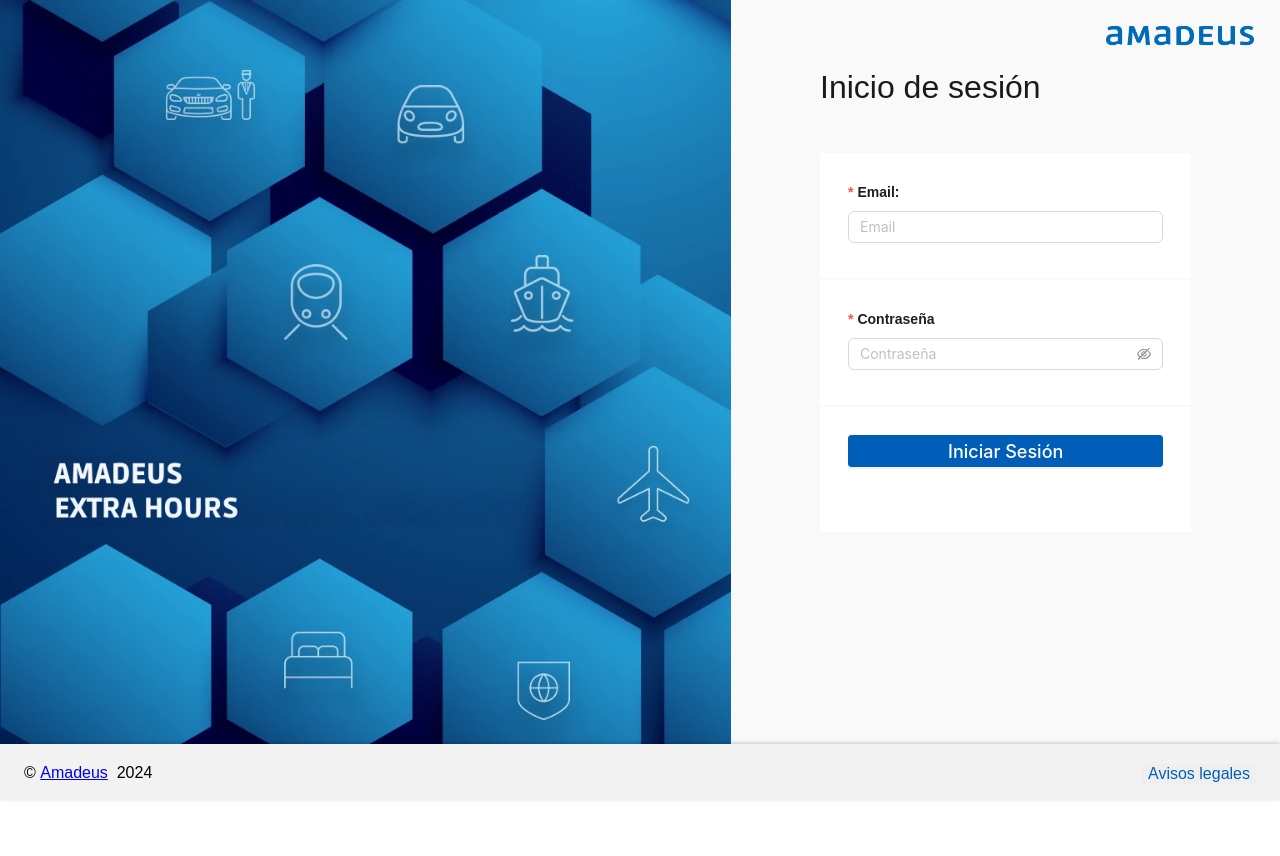
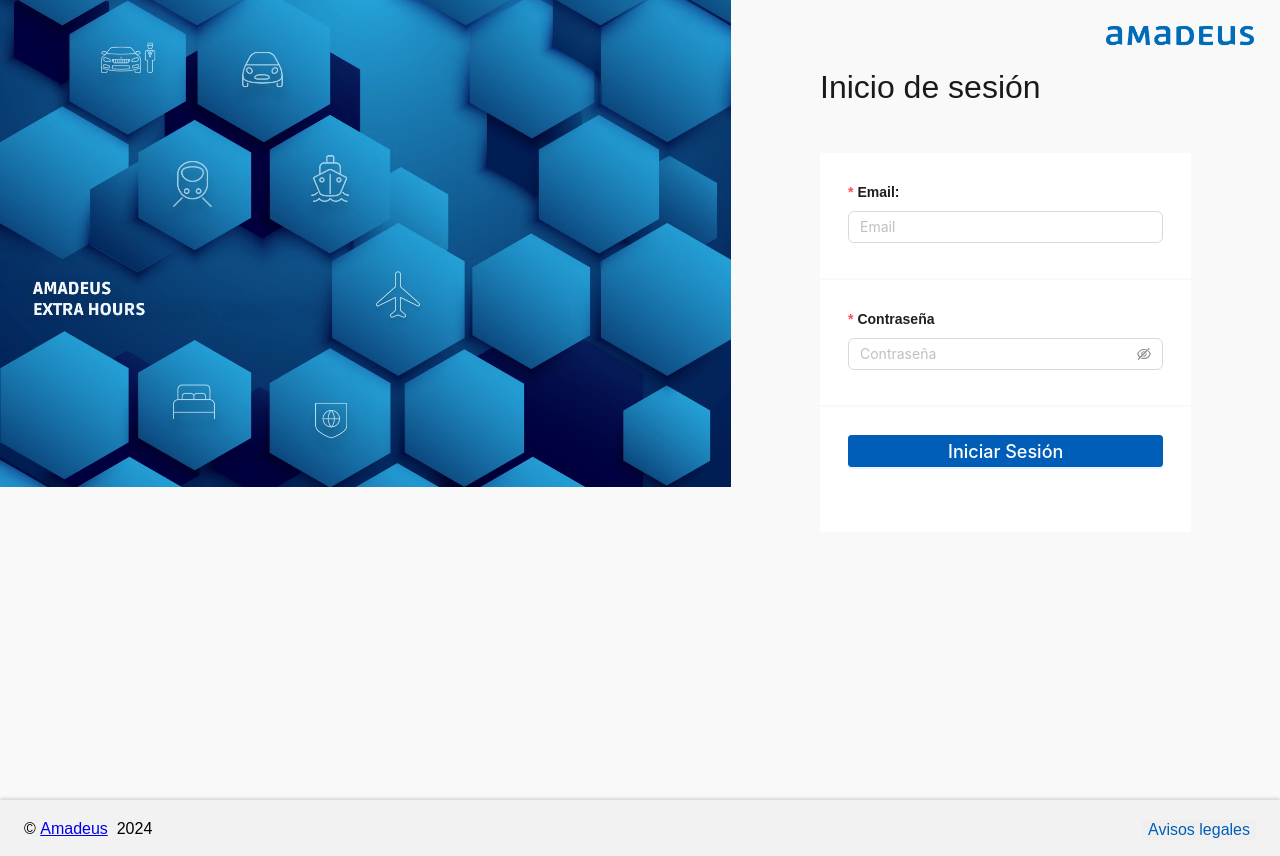
Before and after one commit to Vane789/extra-hours-app, a React (Vite) app in the folder frontend/: page /login in a window 1280 px wide. Before the commit the page ends 800 px from the top, so only its background shows below. Built offline with nearby package versions, Linux system fonts and the light colour scheme.

Commit message:
se arreglan estilos

```diff
--- a/frontend/src/App.jsx
+++ b/frontend/src/App.jsx
@@ -1,6 +1,7 @@
 import "./App.scss";
-import { useContext } from 'react';
-import { BrowserRouter, Routes, Route, Navigate } from "react-router-dom";
+import { useContext } from "react";
+import { useLocation } from "react-router-dom";
+import { Routes, Route, Navigate } from "react-router-dom";
 import ExtraHoursMenu from "./components/ExtraHoursMenu";
 import LoginPage from "./components/auth/LoginPage";
 import ReportsPage from "./pages/ReportsPage";
@@ -9,11 +10,11 @@ import ApprovePage from "./pages/ApprovePage";
 import AddExtrahour from "./pages/AddExtrahour";
 import PayExtraHoursPage from "./pages/PayExtraHoursPage";
 import DeleteExtrahour from "./pages/DeleteExtrahour";
-import { AuthProvider, AuthContext } from './components/context/AuthContext';
+import { AuthProvider, AuthContext } from "./components/context/AuthContext";
 import Footer from "./components/common/Footer";
-import { ToastContainer } from 'react-toastify';
-import 'react-toastify/dist/ReactToastify.css';
-import './index.scss';
+import { ToastContainer } from "react-toastify";
+import "react-toastify/dist/ReactToastify.css";
+import "./index.scss";
 
 const ProtectedRoute = ({ children, roles = [] }) => {
   const { auth, isAuthenticated } = useContext(AuthContext);
@@ -30,19 +31,23 @@ const ProtectedRoute = ({ children, roles = [] }) => {
 };
 
 const ROUTE_ROLES = {
-  '/add': ['USER', 'ADMIN'],
-  '/reports': ['ADMIN'],
-  '/approve-payroll': ['ADMIN'],
-  '/update': ['ADMIN'],
-  '/delete': ['ADMIN'],
-  '/settings': ['ADMIN']
+  "/add": ["USER", "ADMIN"],
+  "/reports": ["ADMIN"],
+  "/approve-payroll": ["ADMIN"],
+  "/update": ["ADMIN"],
+  "/delete": ["ADMIN"],
+  "/settings": ["ADMIN"],
 };
 
 function App() {
+  const location = useLocation();
+  const isLoginPage = location.pathname === "/login";
+  console.log(isLoginPage);
   return (
-    <BrowserRouter>
+    <>
       <ToastContainer />
       <AuthProvider>
+        <div className="main-content">
           <Routes>
             <Route path="/login" element={<LoginPage />} />
             <Route path="/" element={<Navigate to="/login" replace />} />
@@ -50,7 +55,7 @@ function App() {
             <Route
               path="/menu"
               element={
-              <ProtectedRoute roles={['USER', 'ADMIN']}>
+                <ProtectedRoute roles={["USER", "ADMIN"]}>
                   <ExtraHoursMenu />
                 </ProtectedRoute>
               }
@@ -64,13 +69,20 @@ function App() {
                   <ProtectedRoute roles={roles}>
                     {(() => {
                       switch (path) {
-                      case '/add': return <AddExtrahour />;
-                      case '/reports': return <ReportsPage />;
-                      case '/approve-payroll': return <ApprovePage />;
-                      case '/update': return <PayExtraHoursPage />;
-                      case '/delete': return <DeleteExtrahour />;
-                      case '/settings': return <SettingsPage />;
-                      default: return null;
+                        case "/add":
+                          return <AddExtrahour />;
+                        case "/reports":
+                          return <ReportsPage />;
+                        case "/approve-payroll":
+                          return <ApprovePage />;
+                        case "/update":
+                          return <PayExtraHoursPage />;
+                        case "/delete":
+                          return <DeleteExtrahour />;
+                        case "/settings":
+                          return <SettingsPage />;
+                        default:
+                          return null;
                       }
                     })()}
                   </ProtectedRoute>
@@ -80,9 +92,10 @@ function App() {
 
             <Route path="*" element={<Navigate to="/login" replace />} />
           </Routes>
+        </div>
       </AuthProvider>
-      <Footer/>
-    </BrowserRouter>
+      <Footer className={isLoginPage ? "footer footer-fixed" : "footer"} />
+    </>
   );
 }
 
--- a/frontend/src/App.scss
+++ b/frontend/src/App.scss
@@ -1,3 +1,6 @@
+@use '@scss/utils/variables' as *;
+@use '@scss/utils/mixins' as *;
+
 html, body {
     height: 100%;
     margin: 0;
@@ -12,6 +15,4 @@ html, body {
 
   .main-content {
     flex: 1;
-    display: flex;
-    flex-direction: column;
   }
--- a/frontend/src/components/common/Footer.scss
+++ b/frontend/src/components/common/Footer.scss
@@ -1,16 +1,11 @@
-.footer{
+.footer {
     width: 100%;
     background-color: #f2f2f2;
     min-height: 3.5rem;
     box-shadow: 0 -1px 4px #0003;
     align-items: center;
-    position: fixed;
-    bottom: 0;
-    left: 0;
-    z-index: 1000;
 
-
-    .footer-content{
+    .footer-content {
         padding-top: 20px;
         padding-bottom: 10px;
         display: flex;
@@ -20,7 +15,7 @@
         padding-left: 1.5rem;
     }
 
-    .footer-text{
+    .footer-text {
         margin-bottom: 0;
         margin-top: 0;
         background: none;
@@ -29,11 +24,11 @@
         color: black;
     }
 
-    .simbolo{
+    .simbolo {
         color: black;
     }
 
-    .footer-button{
+    .footer-button {
         cursor: pointer;
         border: none;
         color: #005eb8;
--- a/frontend/src/main.jsx
+++ b/frontend/src/main.jsx
@@ -1,10 +1,13 @@
-import React from 'react'
-import ReactDOM from 'react-dom/client'
-import App from './App.jsx'
-import './index.scss'
+import React from "react";
+import ReactDOM from "react-dom/client";
+import App from "./App.jsx";
+import "./index.scss";
+import { BrowserRouter } from "react-router-dom";
 
-ReactDOM.createRoot(document.getElementById('root')).render(
+ReactDOM.createRoot(document.getElementById("root")).render(
   <React.StrictMode>
-    <App />
-  </React.StrictMode>,
-)
+    <BrowserRouter>
+      <App />
+    </BrowserRouter>
+  </React.StrictMode>
+);
```
Lines whose indentation alone changed are shown as unchanged.
